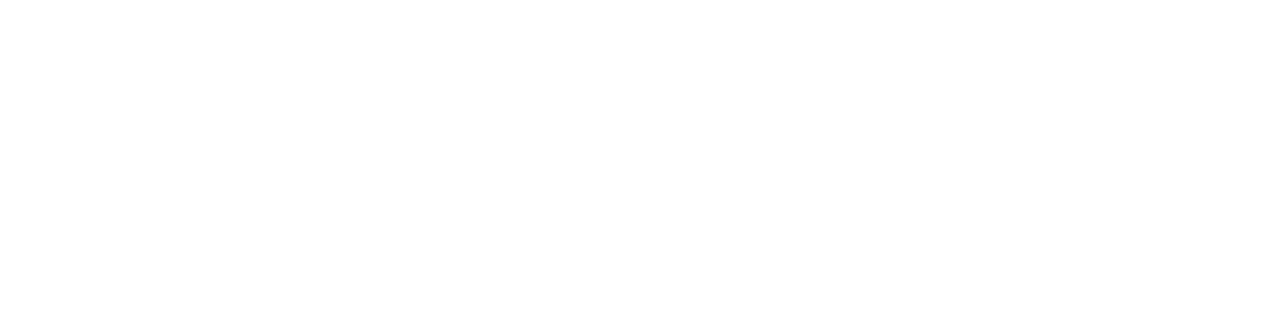
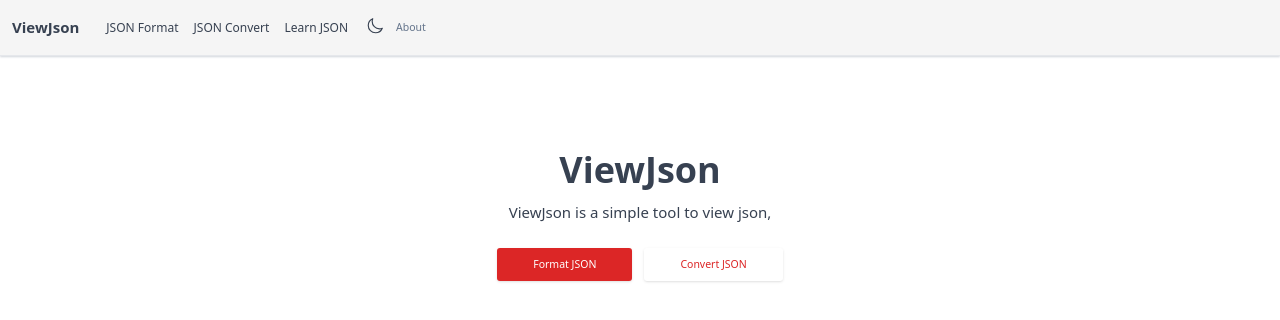
Before and after one commit to monjer/viewjson, a Next.js app: page / in a window 1280 px wide. Shown: the top 320 px of the page. Built offline with nearby package versions, Linux system fonts and the light colour scheme.

Commit message:
fix: docs layout ops

```diff
--- a/app/docs/[[...slug]]/page.tsx
+++ b/app/docs/[[...slug]]/page.tsx
@@ -2,11 +2,13 @@ import React from "react";
 import { getDocsForSlug } from "@/utils/markdown";
 
 export default async function DocPage({ params }: { params: { slug: string[] } }) {
-  // const { slug = [] } = params;
-  // const docPath = slug.join("/");
-  // const docInfo = await getDocsForSlug(docPath);
-  // console.log(docInfo)
-  return <div>Page</div>;
+  const { slug = [] } = params;
+  const docPath = slug.join("/");
+  const docInfo = await getDocsForSlug(docPath);
+  console.log(docInfo)
+  return (
+    <div>{docInfo.content}</div>
+  );
 }
 
 // export async function generateStaticParams() {
--- a/app/docs/layout.tsx
+++ b/app/docs/layout.tsx
@@ -1,10 +1,12 @@
-// import DocSidebar from "@/slots/DocSidebar"
-
+import DocSidebar from "@/slots/DocSidebar"
+import Flex from "@/components/Flex"
 export default function MdxLayout({ children }: { children: React.ReactNode }) {
   return (
-    <div >
-      {/* <DocSidebar /> */}
-      {children}
-    </div>
+    <Flex className="h-full w-full">
+      <DocSidebar />
+      <article className="prose max-w-none shrink overflow-y-auto py-10 px-20 flex-grow">
+        {children}
+      </article>
+    </Flex>
   )
 }
--- a/app/global.scss
+++ b/app/global.scss
@@ -58,6 +58,6 @@ body {
   }
 }
 
-// :root {
-//   --app-site-header-h: 60px;
-// }
+:root {
+  --app-site-header-h: 56px;
+}
--- a/app/layout.tsx
+++ b/app/layout.tsx
@@ -1,9 +1,9 @@
 
 import React from 'react'
-// import Layout from '@/slots/Layout'
-// import type { Metadata } from 'next'
-// import './global.scss';
-// import { GoogleAnalytics } from '@next/third-parties/google'
+import Layout from '@/slots/Layout'
+import type { Metadata } from 'next'
+import './global.scss';
+import { GoogleAnalytics } from '@next/third-parties/google'
 
 export const metadata: Metadata = {
   title: 'view-json',
@@ -17,10 +17,10 @@ export default function RootLayout({
 }) {
   return (
     <html lang="en">
-      <body className='bg-white text-black text-base dark:bg-gray-800 dark:text-gray-100'>
-        {/* <Layout>
+      <body className='bg-white text-gray-700 text-base dark:bg-gray-800 dark:text-gray-100'>
+        <Layout>
           {children}
-        </Layout> */}
+        </Layout>
       </body>
       {/* <GoogleAnalytics gaId="G-V3525DMF56" /> */}
     </html >
--- a/package.json
+++ b/package.json
@@ -20,6 +20,7 @@
     "@codemirror/view": "^6.34.1",
     "@next/mdx": "^14.2.15",
     "@next/third-parties": "^14.2.15",
+    "@tailwindcss/typography": "^0.5.15",
     "@types/mdx": "^2.0.13",
     "@varld/outside-click": "^0.1.1",
     "classnames": "^2.5.1",
--- a/slots/DocSidebar/index.tsx
+++ b/slots/DocSidebar/index.tsx
@@ -1,5 +1,8 @@
+'use client'
 import React from "react";
 import docRoutes from '@/config/docSidebar';
+import { usePathname } from 'next/navigation'
+import Link from 'next/link'
 import './index.scss';
 
 type NavItemProps = {
@@ -9,9 +12,13 @@ type NavItemProps = {
 }
 
 function NavItem({ item }: { item: NavItemProps }) {
+  const pathname = usePathname();
+  console.log('pathname   ', pathname)
+  const active = pathname.indexOf(item.href) > -1;
+
   return (
-    <li>
-      <a href={item.href}>{item.title}</a>
+    <li className="pl-6 flex flex-col gap-y-2">
+      <Link href={item.href} className={active ? 'text-black' : ''} title={item.title}>{item.title}</Link>
       {item.items?.length > 0 && <Nav items={item.items} />}
     </li>
   )
@@ -19,24 +26,26 @@ function NavItem({ item }: { item: NavItemProps }) {
 function SubNav({ item }: { item: NavItemProps }) {
   const { items = [], title } = item;
   return (
-    <div>
-      <h2>{title}</h2>
-      {items.map((item) => <NavItem item={item} key={item.href} />)}
-    </div>
+    <>
+      <h1 className="text-xl font-bold">{title}</h1>
+      <ul className="border-l flex flex-col gap-y-2 py-1">
+        {items.map((item) => <NavItem item={item} key={item.href} />)}
+      </ul>
+    </>
   )
 }
 
 function Nav({ items = [] }: { items: NavItemProps[] }) {
   return (
-    <ul className="space-y-2">
+    <div className="flex flex-col gap-y-4 ">
       {items.map((item) => <SubNav item={item} key={item.href} />)}
-    </ul>
+    </div>
   )
 }
 
 function DocSidebar() {
   return (
-    <aside className="app-doc-aside fixed top-60 left-0 z-40 w-64 h-screen transition-transform -translate-x-full sm:translate-x-0">
+    <aside className="app-doc-aside border-r px-8 py-10 shrink w-3/12	 max-w-[250px] transition-transform -translate-x-full sm:translate-x-0">
       <Nav items={docRoutes as NavItemProps[]} />
     </aside>
   )
--- /dev/null
+++ b/slots/Header/index.scss
@@ -0,0 +1,3 @@
+.app-header {
+  height: var(--app-site-header-h);
+}
--- a/slots/Header/index.tsx
+++ b/slots/Header/index.tsx
@@ -5,6 +5,7 @@ import Flex from '@/components/Flex';
 import Dialog from '@/components/Dialog';
 import Button from '@/components/Button';
 import useDarkMode from "@/hooks/useDarkMode";
+import './index.scss';;
 
 export default function Header() {
   const [open, setOpen] = React.useState(false);
@@ -16,7 +17,7 @@ export default function Header() {
 
   return (
     <div className='app-header-container bg-neutral-100 dark:bg-gray-900'>
-      <header className='app-header px-4 py-4 border-b shadow-sm shadow-gray-300 position-relative dark:border-gray-700  dark:shadow-stone-600'>
+      <header className='app-header flex items-center px-4 border-b shadow-sm shadow-gray-300 position-relative dark:border-gray-700  dark:shadow-stone-600'>
         <Flex className="justify-between" align='center'>
           <Flex align='center'>
             <a href='/'>
@@ -25,7 +26,7 @@ export default function Header() {
             <nav className="md:mr-auto md:ml-4 md:py-1 md:pl-4 md:border-gray-400	flex flex-wrap items-center text-base justify-center hover:text-gray-900 dark:hover:text-white">
               <a className="mr-5  " href='/format'>JSON Format</a>
               <a className="mr-5  " href='/covert'>JSON Convert</a>
-              <a className="mr-5" href='/docs/start'>Learn JSON</a>
+              <a className="mr-5" href='/docs/get-started/what-is-json'>Learn JSON</a>
             </nav>
           </Flex>
           <Flex>
--- a/tailwind.config.js
+++ b/tailwind.config.js
@@ -2,14 +2,16 @@
 module.exports = {
   darkMode: 'selector',
   content: [
-    // "./app/**/*.{js,ts,jsx,tsx,mdx}",
-    // "./pages/**/*.{js,ts,jsx,tsx,mdx}",
-    // "./slots/**/*.{js,ts,jsx,tsx,mdx}",
-    // "./components/**/*.{js,ts,jsx,tsx,mdx}",
-    // "./src/**/*.{js,ts,jsx,tsx,mdx}",
+    "./app/**/*.{js,ts,jsx,tsx,mdx}",
+    "./pages/**/*.{js,ts,jsx,tsx,mdx}",
+    "./slots/**/*.{js,ts,jsx,tsx,mdx}",
+    "./components/**/*.{js,ts,jsx,tsx,mdx}",
+    "./src/**/*.{js,ts,jsx,tsx,mdx}",
   ],
   theme: {
     extend: {},
   },
-  plugins: [],
+  plugins: [
+    require('@tailwindcss/typography'),
+  ],
 };
```
Also changed, not shown: config/docSidebar.ts (+5 -9 lines), 4 other files (tests, documents, lock files or other folders).
